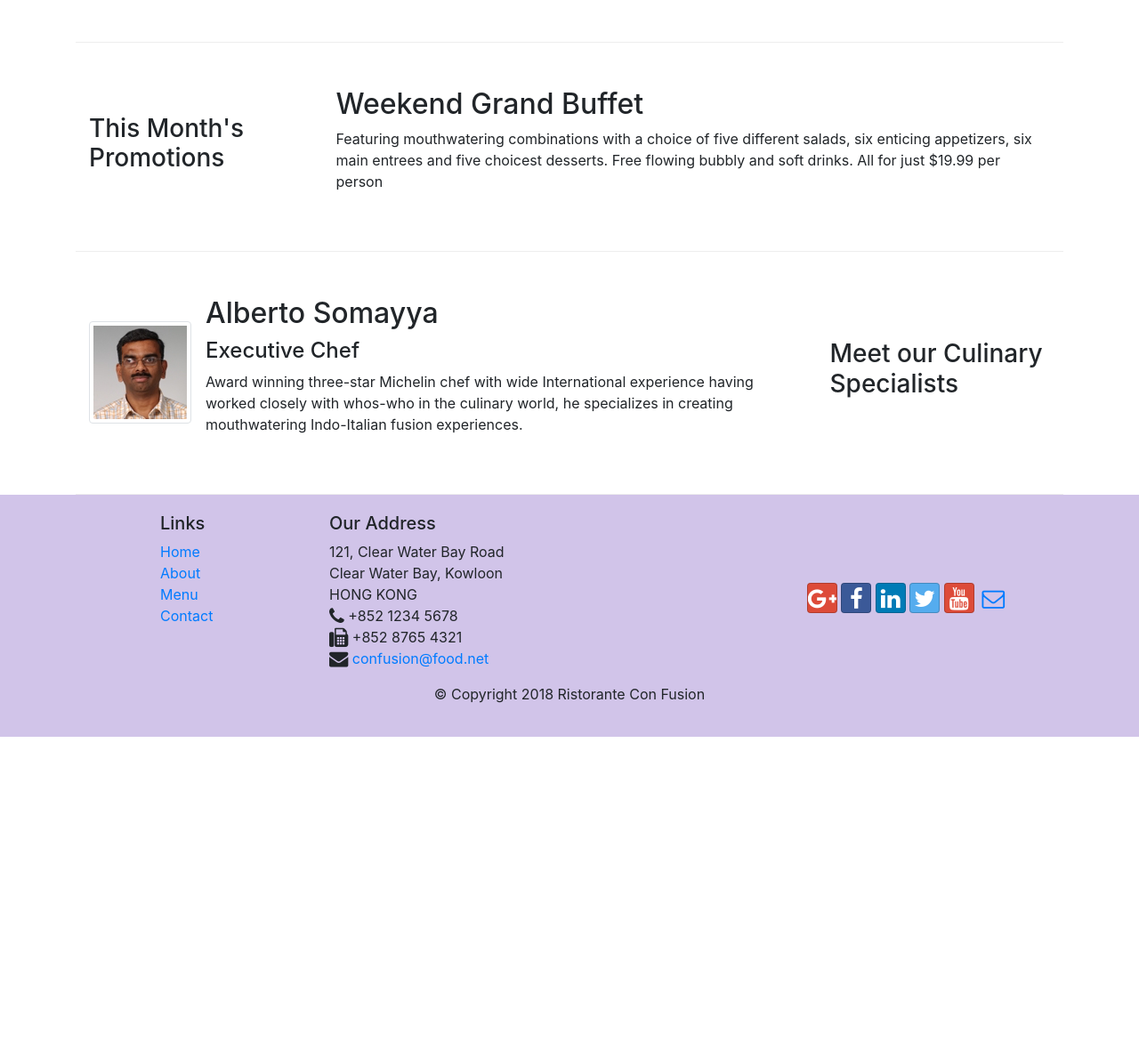
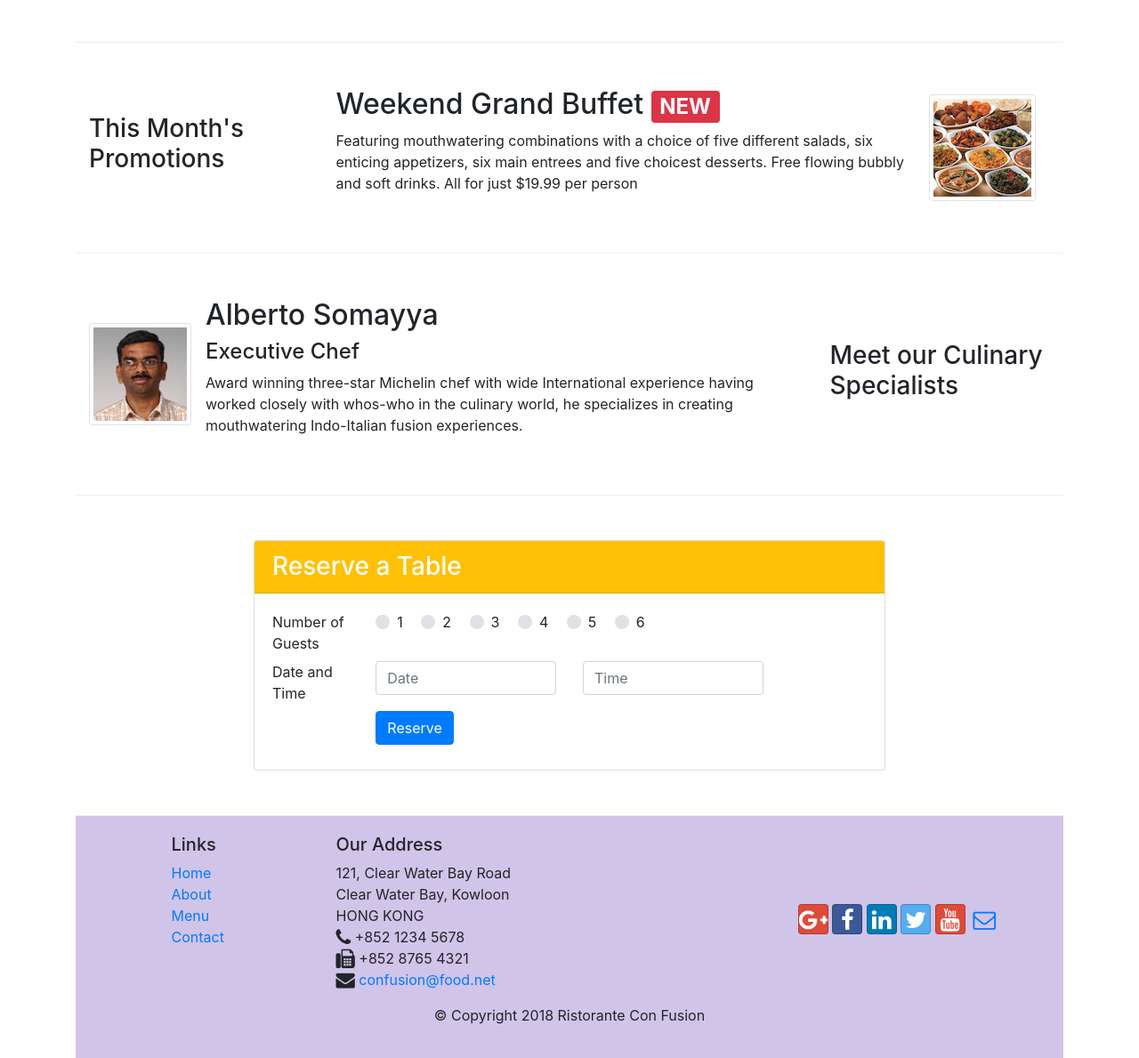
Before and after one commit to raphaelmoline/courseraFrontEnd, a website: page index.html in a window 1280 px wide. Shown: the part 543-1732 px from the top of the page at 89% size. Before the commit the page ends 1371 px from the top, so only its background shows below. Drawn offline with nearby package versions, Linux system fonts and the light colour scheme.

Commit message:
first submission

```diff
--- a/index.html
+++ b/index.html
@@ -39,8 +39,11 @@
                     <h1>Ristorante con Fusion</h1>
                     <p>We take inspiration from the World's best cuisines, and create a unique fusion experience. Our lipsmacking creations will tickle your culinary senses!</p>
                 </div>
-                <div class="col-12 col-sm align-sel-center">
+                <div class="col-12 col-sm-4 col-md-3 align-self-center">
                   <img src="img/logo.png" class="ing-fluid">
+                </div>
+                <div class="col-12 col-sm-4 col-md-3 align-self-center">
+                  <a href="#" class="btn btn-primary btn-warning btn-block">Reserve Table</a>
                 </div>
             </div>
         </div>
@@ -53,10 +56,10 @@
             </div>
             <div class="col col-sm order-sm-first col-md">
               <div class="media">
-                <img class="d-flex mr-3 img-thimbnail align-self-center" src="img/uthappizza.png" alt="uthappizza">
+                <img class="d-flex mr-3 img-thumbnail align-self-center" src="img/uthappizza.png" alt="uthappizza">
                 <div class="media-body">
                   <h2 class="mt-0">Uthappizza <span class="badge badge-danger">HOT</span> <span class="badge badge-pill badge-secondary">$4.99</span> </h2>
-                  <p class="d-non d-sm-block">A unique combination of Indian Uthappam (pancake) and Italian pizza, topped with Cerignola olives, ripe vine cherry tomatoes, Vidalia onion, Guntur chillies and Buffalo Paneer.</p>
+                  <p class="d-none d-sm-block">A unique combination of Indian Uthappam (pancake) and Italian pizza, topped with Cerignola olives, ripe vine cherry tomatoes, Vidalia onion, Guntur chillies and Buffalo Paneer.</p>
                 </div>
               </div>
             </div>
@@ -68,8 +71,13 @@
                 <h3>This Month's Promotions</h3>
             </div>
             <div class="col col-sm col-md">
-                <h2>Weekend Grand Buffet</h2>
-                <p>Featuring mouthwatering combinations with a choice of five different salads, six enticing appetizers, six main entrees and five choicest desserts. Free flowing bubbly and soft drinks. All for just $19.99 per person </p>
+              <div class="media">
+                <div class="media-body">
+                  <h2 class="mt-0">Weekend Grand Buffet <span class="badge badge-danger">NEW</span></h2>
+                  <p class="d-none d-sm-block">Featuring mouthwatering combinations with a choice of five different salads, six enticing appetizers, six main entrees and five choicest desserts. Free flowing bubbly and soft drinks. All for just $19.99 per person </p>
+                </div>
+                <img class="d-flex mr-3 img-thumbnail align-self-center" src="img/buffet.png" alt="uthappizza">
+              </div>
             </div>
         </div>
 
@@ -83,10 +91,67 @@
                 <div class="media-body">
                   <h2 class="mt-0">Alberto Somayya</h2>
                     <h4>Executive Chef</h4>
-                    <p class="d-non d-sm-block">Award winning three-star Michelin chef with wide International experience having worked closely with whos-who in the culinary world, he specializes in creating mouthwatering Indo-Italian fusion experiences. </p>
+                    <p class="d-none d-sm-block">Award winning three-star Michelin chef with wide International experience having worked closely with whos-who in the culinary world, he specializes in creating mouthwatering Indo-Italian fusion experiences. </p>
                 </div>
               </div>
             </div>
+        </div>
+        <div class="row row-content align-items-center justify-content-center">
+          <div class="col-sm-12 col-lg-8">
+            <div class="card">
+            <h3 class="card-header bg-warning text-white">
+              Reserve a Table
+            </h3>
+            <div class="card-body">
+              <div class="row">
+                <dd class="col-md-2">Number of Guests</dd>
+                <dd class="col-md-10">
+                  <div class="custom-control custom-radio custom-control-inline">
+                    <input type="radio" class="custom-control-input" id="Inline1" name="inline">
+                    <label class="custom-control-label" for="Inline1">1</label>
+                  </div>
+                  <div class="custom-control custom-radio custom-control-inline">
+                    <input type="radio" class="custom-control-input" id="Inline2" name="inline">
+                    <label class="custom-control-label" for="Inline2">2</label>
+                  </div>
+                  <div class="custom-control custom-radio custom-control-inline">
+                    <input type="radio" class="custom-control-input" id="Inline3" name="inline">
+                    <label class="custom-control-label" for="Inline3">3</label>
+                  </div>
+                  <div class="custom-control custom-radio custom-control-inline">
+                    <input type="radio" class="custom-control-input" id="Inline4" name="inline">
+                    <label class="custom-control-label" for="Inline4">4</label>
+                  </div>
+                  <div class="custom-control custom-radio custom-control-inline">
+                    <input type="radio" class="custom-control-input" id="Inline5" name="inline">
+                    <label class="custom-control-label" for="Inline5">5</label>
+                  </div>
+                  <div class="custom-control custom-radio custom-control-inline">
+                    <input type="radio" class="custom-control-input" id="Inline6" name="inline">
+                    <label class="custom-control-label" for="Inline6">6</label>
+                  </div>
+              </div>
+              <div class="row">
+                <dd class="col-md-2">Date and Time</dd>
+                <dd class="col-md-4">
+                  <div class="input-group date" data-provide="datepicker">
+                      <input type="text" class="form-control" placeholder="Date">
+                  </div>
+                </dd>
+                <dd class="col-md-4">
+                  <div class="input-group date" data-provide="datepicker">
+                      <input type="text" class="form-control" placeholder="Time">
+                  </div>
+                </dd>
+              </div>
+              <div class="row">
+                <dd class="col-md-2"></dd>
+                <dd class="col-md-10">
+                  <a href="#" class="btn btn-primary">Reserve</a>
+                </dd>
+              </div>
+            </div>
+          </div>
         </div>
     </div>
 
```
Also changed, not shown: aboutus.html (+1 -1 lines).
